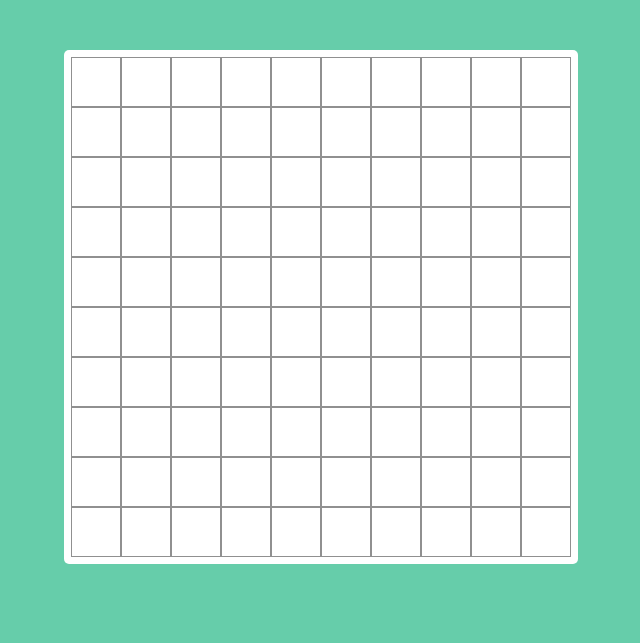
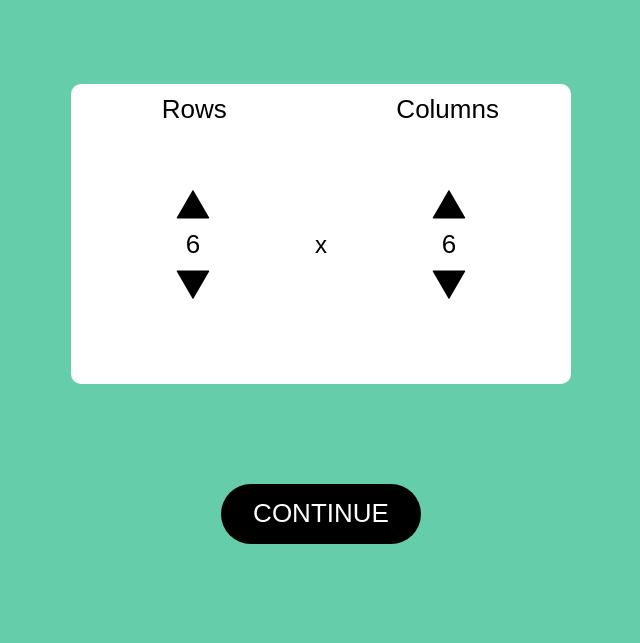
Before and after one commit to Iceto04/az-moga-project, a plain HTML site: page Web/index.html in a window 1280 px wide. Shown: the part 157-800 px from the top of the page, without its empty margins (319-959 px from the left). Drawn offline with Linux system fonts and the light colour scheme; a web font is replaced by a local one.

Commit message:
Update Web UI

```diff
--- a/Web/style.scss
+++ b/Web/game.scss
@@ -40,8 +40,8 @@
     }
 
     .container_main {
-        width: auto;
-        height: auto;
+        width: 70vh;
+        height: 70vh;
         padding: 7px;
         background-color: white;
         border-radius: 5px;
@@ -53,12 +53,12 @@
         }
         .axis_y {
             width: 100%;
-            height: 50px;
+            height: 100%;
 
         }
         .axis_x {
-            width: 50px;
-            height: 50px;
+            width: 100%;
+            height: 100%;
             border: 0.5px #909090 solid;
         }
 
--- /dev/null
+++ b/Web/gameOver.scss
@@ -0,0 +1,30 @@
+@import url('https://fonts.googleapis.com/css2?family=Kdam+Thmor+Pro&display=swap');
+
+* {
+    padding: 0;
+    box-sizing: border-box;
+    margin: 0;
+    overflow: hidden;
+    font-family: 'Kdam Thmor Pro', sans-serif;
+    font-size: 26px;
+}
+.container_background {
+    width: 100vw;
+    height: 100vh;
+    background-color: mediumaquamarine;
+    display: flex;
+    flex-direction: column;
+    justify-content: space-evenly;
+    align-items: center;
+
+    .text_container {
+        width: 300px;
+        height: 50px;
+        background-color: white;
+        margin: 30px 0 0px 0;
+        display: flex;
+        justify-content: center;
+        align-items: center;
+        border-radius: 10px;
+    }
+}
--- a/Web/index.html
+++ b/Web/index.html
@@ -4,143 +4,38 @@
     <meta charset="UTF-8">
     <meta http-equiv="X-UA-Compatible" content="IE=edge">
     <meta name="viewport" content="width=device-width, initial-scale=1, shrink-to-fit=no">
-    <title>Queens</title>
-    <link rel="stylesheet" href="style.css">
-    <!-- <link rel="stylesheet" href="https://cdn.jsdelivr.net/npm/bootstrap@4.6.1/dist/css/bootstrap.min.css" integrity="sha384-zCbKRCUGaJDkqS1kPbPd7TveP5iyJE0EjAuZQTgFLD2ylzuqKfdKlfG/eSrtxUkn" crossorigin="anonymous">
-    <script src="https://cdn.jsdelivr.net/npm/jquery@3.5.1/dist/jquery.slim.min.js" integrity="sha384-DfXdz2htPH0lsSSs5nCTpuj/zy4C+OGpamoFVy38MVBnE+IbbVYUew+OrCXaRkfj" crossorigin="anonymous"></script>
-    <script src="https://cdn.jsdelivr.net/npm/bootstrap@4.6.1/dist/js/bootstrap.bundle.min.js" integrity="sha384-fQybjgWLrvvRgtW6bFlB7jaZrFsaBXjsOMm/tB9LTS58ONXgqbR9W8oWht/amnpF" crossorigin="anonymous"></script> -->
+    <title>Preferences</title>
+    <link rel="stylesheet" href="lobby.css">
 </head>
 <body>
     <div class="container_background">
-        <div class="scoreboard_container">
-            <span class="score_playerOne">0</span>
-            <span class="score_divider"> - </span>
-            <span class="score_playerTwo">0</span>
+        <span class="title">Board Size</span>
+        <div class="settings_board_size">
+            <div class="description">
+                <span class="rows">Rows</span>
+                <span class="columns">Columns</span>
             </div>
-        <div class="container_main">
-            <div class="axis_y">
-                <div class="axis_x"></div>
-                <div class="axis_x"></div>
-                <div class="axis_x"></div>
-                <div class="axis_x"></div>
-                <div class="axis_x"></div>
-                <div class="axis_x"></div>
-                <div class="axis_x"></div>
-                <div class="axis_x"></div>
-                <div class="axis_x"></div>
-                <div class="axis_x"></div>
+            <div class="y_controller">
+                <img id="arrow_up_y" class="arrow" src="content/arrowUp.svg"></img>
+                <div class="y_container">
+                    <span class="y">6</span>
                 </div>
-            <div class="axis_y">
-                <div class="axis_x"></div>
-                <div class="axis_x"></div>
-                <div class="axis_x"></div>
-                <div class="axis_x"></div>
-                <div class="axis_x"></div>
-                <div class="axis_x"></div>
-                <div class="axis_x"></div>
-                <div class="axis_x"></div>
-                <div class="axis_x"></div>
-                <div class="axis_x"></div>
+                <img id="arrow_down_y" class="arrow" src="content/arrowDown.svg"></img>
             </div>
-            <div class="axis_y">
-                <div class="axis_x"></div>
-                <div class="axis_x"></div>
-                <div class="axis_x"></div>
-                <div class="axis_x"></div>
-                <div class="axis_x"></div>
-                <div class="axis_x"></div>
-                <div class="axis_x"></div>
-                <div class="axis_x"></div>
-                <div class="axis_x"></div>
-                <div class="axis_x"></div>
+            <div class="multiply">
+                <span>x</span>
             </div>
-            <div class="axis_y">
-                <div class="axis_x"></div>
-                <div class="axis_x"></div>
-                <div class="axis_x"></div>
-                <div class="axis_x"></div>
-                <div class="axis_x"></div>
-                <div class="axis_x"></div>
-                <div class="axis_x"></div>
-                <div class="axis_x"></div>
-                <div class="axis_x"></div>
-                <div class="axis_x"></div>
+            <div class="x_controller">
+                <img id="arrow_up_x" class="arrow" src="content/arrowUp.svg"></img>
+                <div class="x_container">
+                    <span class="x">6</span>
                 </div>
-            <div class="axis_y">
-                <div class="axis_x"></div>
-                <div class="axis_x"></div>
-                <div class="axis_x"></div>
-                <div class="axis_x"></div>
-                <div class="axis_x"></div>
-                <div class="axis_x"></div>
-                <div class="axis_x"></div>
-                <div class="axis_x"></div>
-                <div class="axis_x"></div>
-                <div class="axis_x"></div>
+                <img id="arrow_down_x" class="arrow" src="content/arrowDown.svg"></img>
             </div>
-            <div class="axis_y">
-                <div class="axis_x"></div>
-                <div class="axis_x"></div>
-                <div class="axis_x"></div>
-                <div class="axis_x"></div>
-                <div class="axis_x"></div>
-                <div class="axis_x"></div>
-                <div class="axis_x"></div>
-                <div class="axis_x"></div>
-                <div class="axis_x"></div>
-                <div class="axis_x"></div>
         </div>
-            <div class="axis_y">
-                <div class="axis_x"></div>
-                <div class="axis_x"></div>
-                <div class="axis_x"></div>
-                <div class="axis_x"></div>
-                <div class="axis_x"></div>
-                <div class="axis_x"></div>
-                <div class="axis_x"></div>
-                <div class="axis_x"></div>
-                <div class="axis_x"></div>
-                <div class="axis_x"></div>
-            </div>
-            <div class="axis_y">
-                <div class="axis_x"></div>
-                <div class="axis_x"></div>
-                <div class="axis_x"></div>
-                <div class="axis_x"></div>
-                <div class="axis_x"></div>
-                <div class="axis_x"></div>
-                <div class="axis_x"></div>
-                <div class="axis_x"></div>
-                <div class="axis_x"></div>
-                <div class="axis_x"></div>
-            </div>
-            <div class="axis_y">
-                <div class="axis_x"></div>
-                <div class="axis_x"></div>
-                <div class="axis_x"></div>
-                <div class="axis_x"></div>
-                <div class="axis_x"></div>
-                <div class="axis_x"></div>
-                <div class="axis_x"></div>
-                <div class="axis_x"></div>
-                <div class="axis_x"></div>
-                <div class="axis_x"></div>
-            </div>
-            <div class="axis_y">
-                <div class="axis_x"></div>
-                <div class="axis_x"></div>
-                <div class="axis_x"></div>
-                <div class="axis_x"></div>
-                <div class="axis_x"></div>
-                <div class="axis_x"></div>
-                <div class="axis_x"></div>
-                <div class="axis_x"></div>
-                <div class="axis_x"></div>
-                <div class="axis_x"></div>
-            </div>
-
-
-        </div>
+        <button class="continue_btn">
+            <span>CONTINUE</span>
+        </button>
     </div>
 </body>
 </html>
--- /dev/null
+++ b/Web/lobby.scss
@@ -0,0 +1,90 @@
+@import url("https://fonts.googleapis.com/css2?family=Kdam+Thmor+Pro&display=swap");
+
+* {
+    padding: 0;
+    box-sizing: border-box;
+    margin: 0;
+    overflow: hidden;
+    font-family: "Kdam Thmor Pro", sans-serif;
+    font-size: 26px;
+}
+
+.container_background {
+    width: 100vw;
+    height: 100vh;
+    background-color: mediumaquamarine;
+    display: flex;
+    flex-direction: column;
+    justify-content: space-evenly;
+    align-items: center;
+
+    .title {
+        font-size: 36px;
+    }
+
+    .settings_board_size {
+        position: relative;
+        background: white;
+        width: 500px;
+        height: 300px;
+        border-radius: 10px;
+        display: flex;
+        justify-content: space-evenly;
+        align-items: center;
+        padding: 20px 0 0 0;
+
+        .description {
+            position: absolute;
+            left: 0;
+            top: 10px;
+            width: 100%;
+            height: 50px;
+            display: flex;
+            justify-content: space-evenly;
+            gap: 30px;
+            span {
+                width: 200px;
+                text-align: center;
+            }
+        }
+        .y_controller {
+            font-size: 38px;
+            display: flex;
+            flex-direction: column;
+            justify-content: space-evenly;
+            align-items: center;
+            .arrow {
+                width: 50px;
+                height: 50px;
+                cursor: pointer;
+            }
+        }
+        .multiply {
+            span {
+                font-size: 24px;
+            }
+        }
+        .x_controller {
+            font-size: 38px;
+            display: flex;
+            flex-direction: column;
+            justify-content: space-evenly;
+            align-items: center;
+
+            .arrow {
+                width: 50px;
+                height: 50px;
+                cursor: pointer;
+            }
+        }
+    }
+    .continue_btn {
+        border: none;
+        width: 200px;
+        height: 60px;
+        color: white;
+        background-color: black;
+        border-radius: 100px;
+        cursor: pointer;
+    }
+}
```
Also changed, not shown: Web/game.html (added, +41 -0 lines), Web/gameOver.html (added, +17 -0 lines), Web/content/arrowDown.svg (added), Web/content/arrowUp.svg (added), Web/game.css (added), Web/gameOver.css, Web/lobby.css (added), 4 other files. Lines whose indentation alone changed are shown as unchanged.
